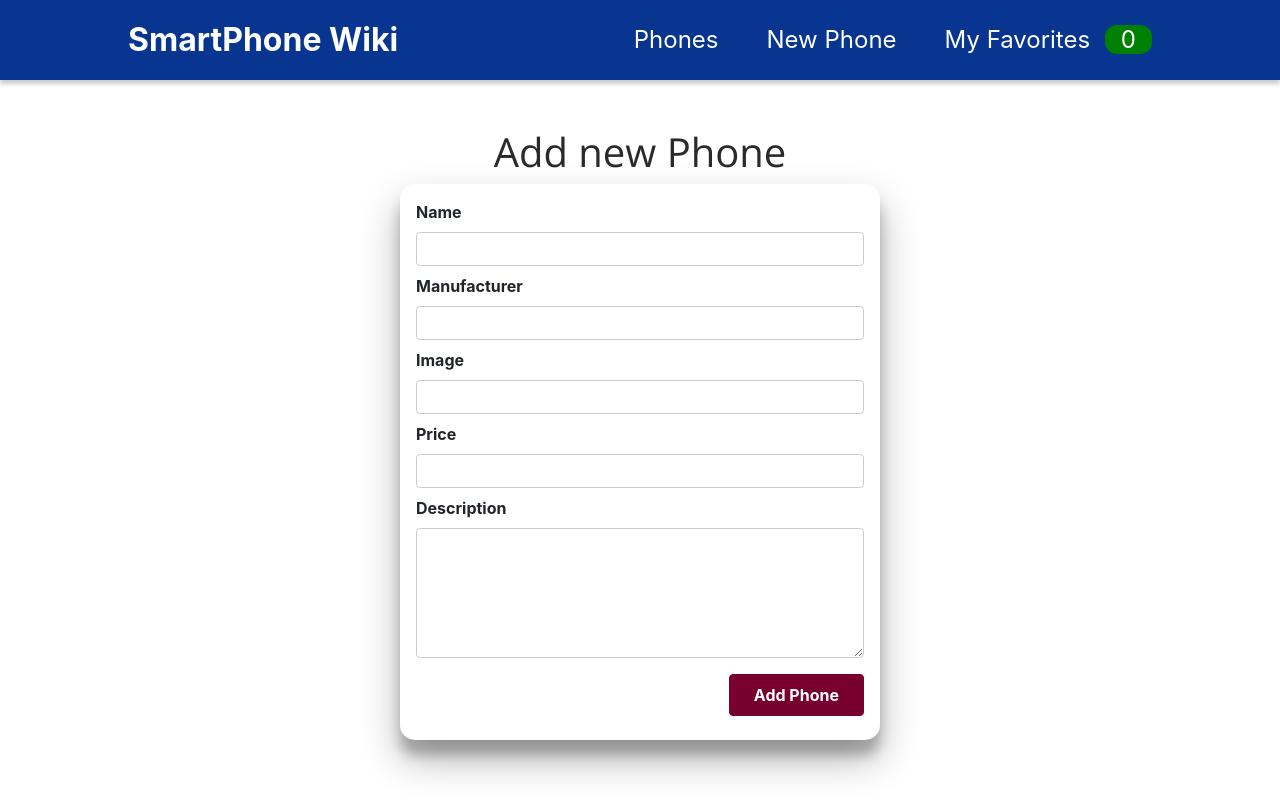
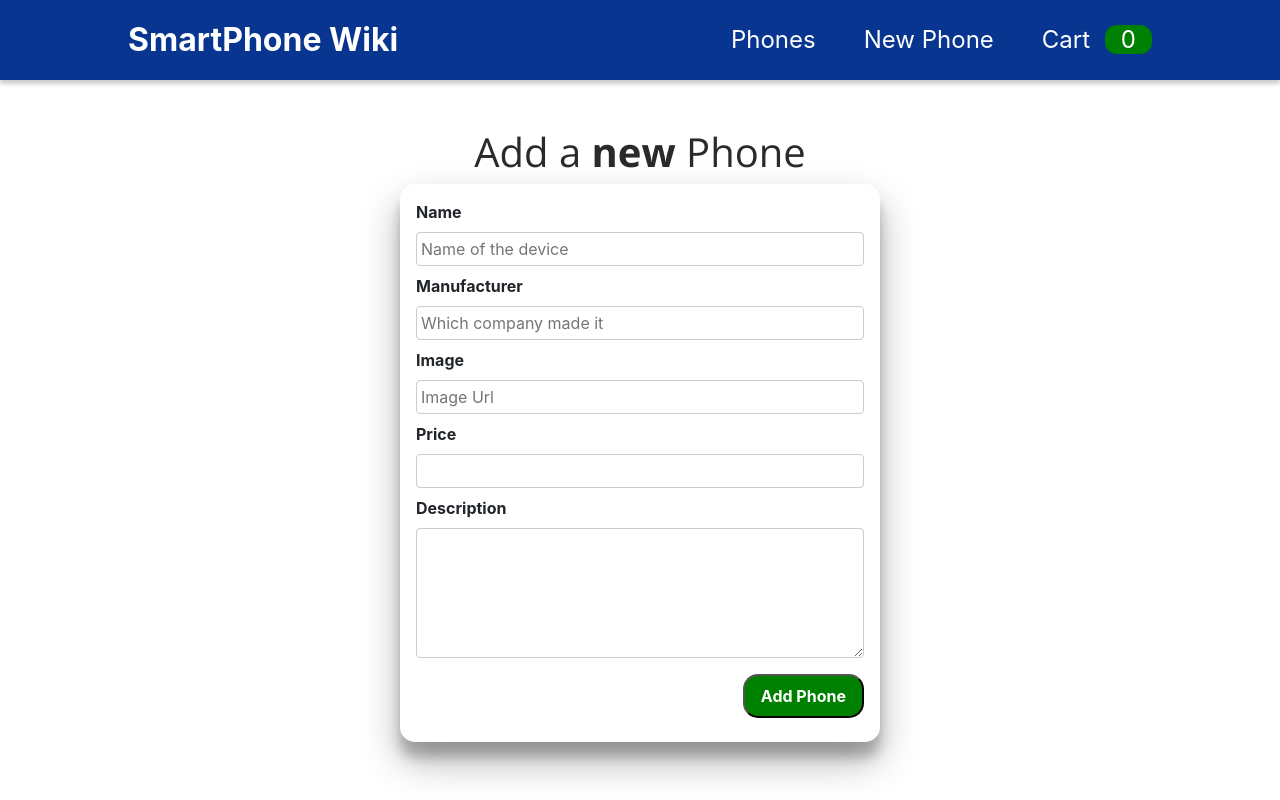
Before and after one commit to Dang3rZone/PhoneWiki_FrontEnd, a React (Create React App) app: page /new-phone in a window 1280 px wide. Built offline with nearby package versions, Linux system fonts and the light colour scheme.

Commit message:
new end points with heroku url and some new styles

```diff
--- a/src/components/layout/MainNavigation.js
+++ b/src/components/layout/MainNavigation.js
@@ -19,7 +19,7 @@ function MainNavigation() {
           </li>
           <li>
             <Link to="/favorites">
-              My Favorites{' '}
+              Cart{' '}
               <span className={classes.badge}>
                 {favoritesCtx.totalFavorites}
               </span>
--- a/src/components/phones/NewPhoneForm.js
+++ b/src/components/phones/NewPhoneForm.js
@@ -34,7 +34,13 @@ function NewPhoneForm(props) {
       <form action="" className={classes.form} onSubmit={submitHandler}>
         <div className={classes.control}>
           <label htmlFor="name">Name</label>
-          <input type="text" required id="name" ref={nameInputRef} />
+          <input
+            type="text"
+            required
+            id="name"
+            ref={nameInputRef}
+            placeholder="Name of the device"
+          />
         </div>
         <div className={classes.control}>
           <label htmlFor="name">Manufacturer</label>
@@ -43,12 +49,19 @@ function NewPhoneForm(props) {
             required
             id="manufacturer"
             ref={manufacturerInputRef}
+            placeholder="Which company made it"
           />
         </div>
         {/* Image */}
         <div className={classes.control}>
           <label htmlFor="image">Image</label>
-          <input type="url" required id="image" ref={imageInputRef} />
+          <input
+            type="url"
+            required
+            id="image"
+            placeholder="Image Url"
+            ref={imageInputRef}
+          />
         </div>
         {/* price */}
         <div className={classes.control}>
--- a/src/components/phones/NewPhoneForm.module.css
+++ b/src/components/phones/NewPhoneForm.module.css
@@ -30,16 +30,17 @@
 .actions button {
   font: inherit;
   cursor: pointer;
-  background-color: #77002e;
+  background-color: green;
   color: white;
-  padding: 0.5rem 1.5rem;
-  border: 1px solid #77002e;
-  border-radius: 4px;
+  padding: 0.5rem 1rem;
+  /* border: 1px solid #77002e; */
+  border-radius: 15px;
   font-weight: bold;
 }
 
 .actions button:hover,
 .actions button:active {
-  background-color: #a50e48;
-  border-color: #a50e48;
+  background-color: lightgreen;
+  border-color: green;
+  color: black;
 }
--- a/src/components/phones/PhoneItem.js
+++ b/src/components/phones/PhoneItem.js
@@ -36,7 +36,7 @@ function PhoneItem(props) {
         </div>
         <div className={classes.actions}>
           <button onClick={toggleFavoriteStatusHandler}>
-            {itemIsFavorite ? 'Remove from Favorites' : 'To Favorites'}
+            {itemIsFavorite ? 'Remove from Cart' : 'BUY'}
           </button>
         </div>
       </Card>
--- a/src/pages/AllPhones.js
+++ b/src/pages/AllPhones.js
@@ -7,7 +7,7 @@ function AllPhonesPage() {
 
   useEffect(() => {
     setIsLoading(true);
-    fetch('http://localhost:3000/api/phones')
+    fetch('https://nodejs-phonestore-back.herokuapp.com/api/phones')
       .then((response) => {
         return response.json();
       })
--- a/src/pages/NewPhone.js
+++ b/src/pages/NewPhone.js
@@ -4,7 +4,7 @@ import NewPhoneForm from '../components/phones/NewPhoneForm';
 function NewPhonePage() {
   const history = useHistory();
   function addPhoneHandler(phoneData) {
-    fetch('http://localhost:3000/api/phones/', {
+    fetch('https://nodejs-phonestore-back.herokuapp.com/api/phones', {
       method: 'POST',
       body: JSON.stringify(phoneData),
       headers: {
@@ -16,7 +16,9 @@ function NewPhonePage() {
   }
   return (
     <section>
-      <h1>Add new Phone</h1>
+      <h1>
+        Add a <strong>new</strong> Phone
+      </h1>
       <NewPhoneForm onAddPhone={addPhoneHandler} />
     </section>
   );
```
